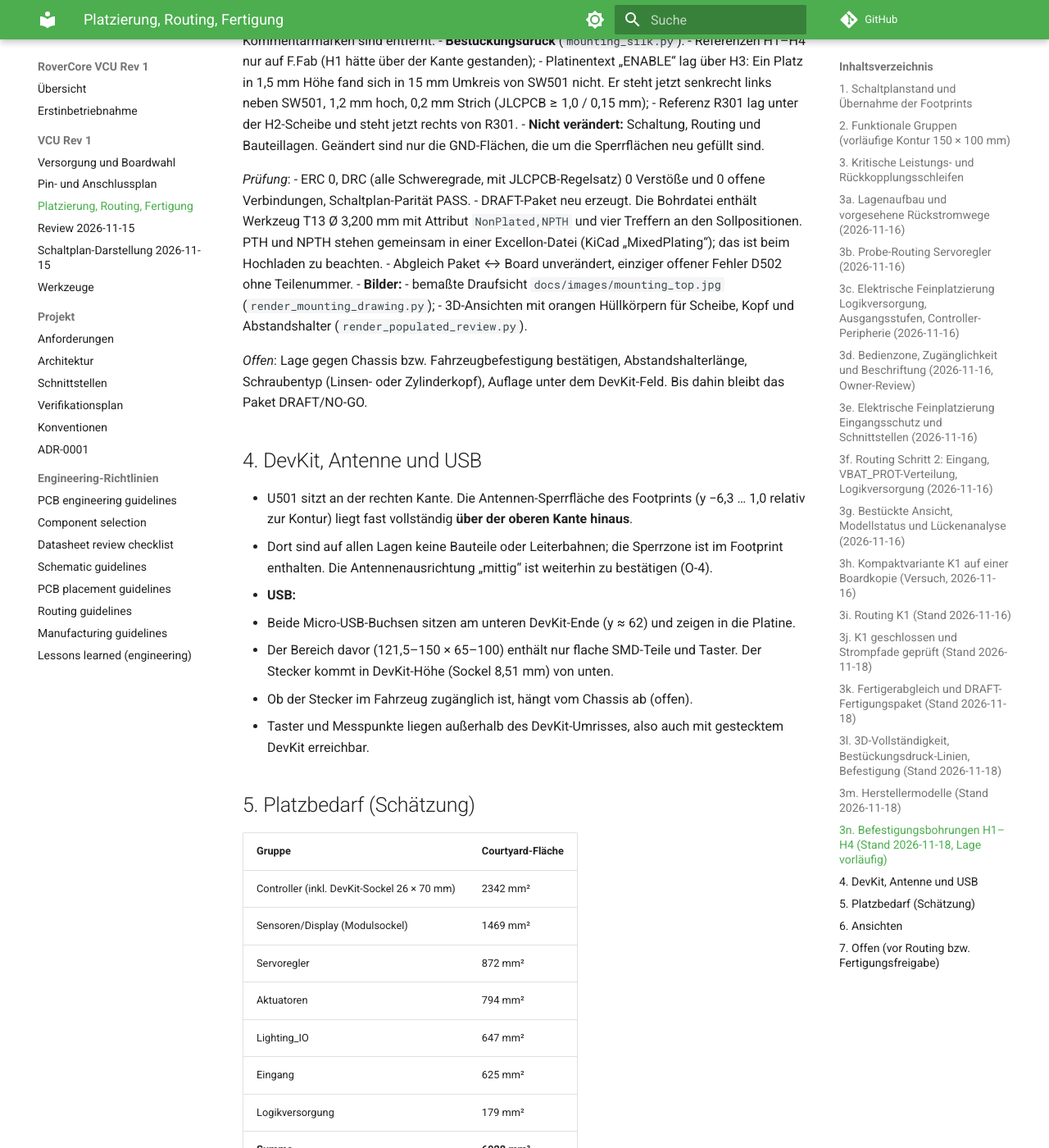
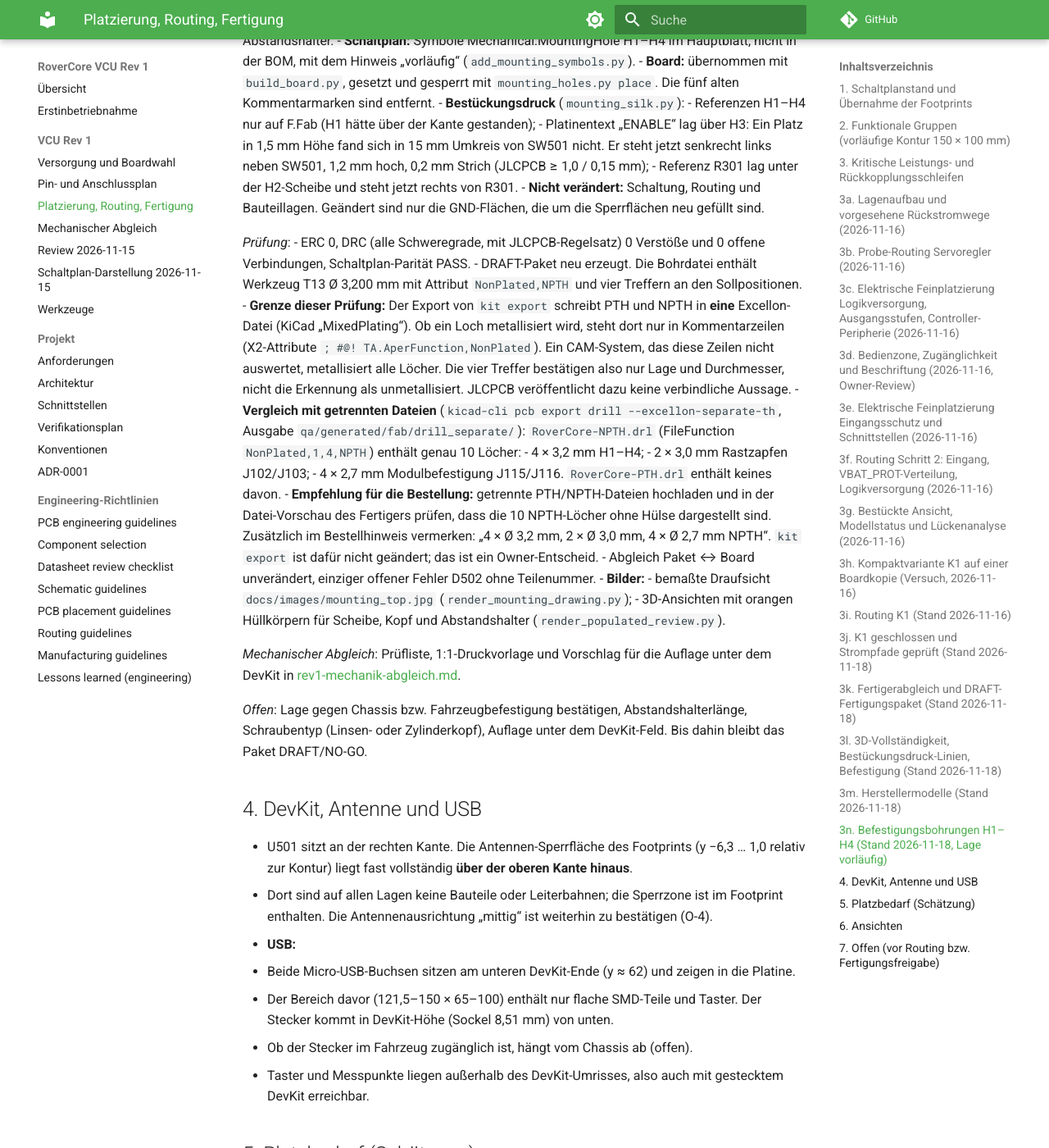
Before and after one commit to CagriCatik/RoverCore, an MkDocs documentation site: the page built from docs/vcu/rev1-platzierung.md, in a window 1280 px wide and 1400 px high, scrolled down 36262 px. Shown: the whole window at 82% size. Built offline with MkDocs 1.6.1 and Material for MkDocs 9.7.7, drawn with Linux system fonts in a browser that asks for light colours; comment, search, counter and statistics services are not loaded; some of the changed text lies outside the part shown.

Commit message:
Mechanical check list for the vehicle; report 3n: search result tied to its rules, NPTH recognition
Co-Authored-By: Claude Opus 5.5 <noreply@anthropic.com>

```diff
--- a/docs/vcu/rev1-platzierung.md
+++ b/docs/vcu/rev1-platzierung.md
@@ -1379,15 +1379,18 @@ bestätigen. Vier freie Stellen auf der Platine allein reichen dafür nicht.
 
 *Suche* (`hardware/scripts/mounting_holes.py search`, Raster 0,5 mm, ganze
 Platine):
-- Ohne Eingriff in Routing oder Platzierung gibt es **nur vier zulässige
-  Bereiche**: oben links, linke Kante Mitte, untere Kante Mitte, untere
-  rechte Ecke.
+- Unter den oben gewählten Abstandsregeln und ohne Umrouten fand die Suche
+  vier zulässige Bereiche: oben links, linke Kante Mitte, untere Kante Mitte,
+  untere rechte Ecke. Andere Regeln, etwa kleinere Abstände zu niedrigen
+  Bauteilen, eine andere Schraubengröße oder lokales Umrouten, können
+  weitere Stellen ergeben. Das ist eine Folge der Annahmen, keine
+  Eigenschaft der Platine.
 - **Oben rechts ist keine Bohrung möglich:** DevKit-Hülle samt Antenne bis
   zur Kante. Zwischen den DevKit-Buchsenleisten liegt ein dichter
   Signalkanal.
 - **Unten links:** LED-Stecker J108–J112 und die Logikversorgung.
-- Selbst mit erlaubtem Umrouten von Signalleitungen findet die Suche in der
-  rechten Hälfte nur (90…91 | 81).
+- Mit denselben Regeln, aber erlaubtem Umrouten von Signalleitungen, findet
+  die Suche in der rechten Hälfte nur (90…91 | 81).
 
 | Bohrung | Lage (K1) | nächstes Kupfer F/B | nächstes Leistungskupfer | Bemerkung |
 |---|---|---|---|---|
@@ -1427,9 +1430,27 @@ das DevKit wird vor dem Einbau gesteckt.
 - ERC 0, DRC (alle Schweregrade, mit JLCPCB-Regelsatz) 0 Verstöße und 0 offene
   Verbindungen, Schaltplan-Parität PASS.
 - DRAFT-Paket neu erzeugt. Die Bohrdatei enthält Werkzeug T13 Ø 3,200 mm mit
-  Attribut `NonPlated,NPTH` und vier Treffern an den Sollpositionen. PTH und
-  NPTH stehen gemeinsam in einer Excellon-Datei (KiCad „MixedPlating“); das
-  ist beim Hochladen zu beachten.
+  Attribut `NonPlated,NPTH` und vier Treffern an den Sollpositionen.
+- **Grenze dieser Prüfung:** Der Export von `kit export` schreibt PTH und
+  NPTH in **eine** Excellon-Datei (KiCad „MixedPlating“). Ob ein Loch
+  metallisiert wird, steht dort nur in Kommentarzeilen (X2-Attribute
+  `; #@! TA.AperFunction,NonPlated`). Ein CAM-System, das diese Zeilen nicht
+  auswertet, metallisiert alle Löcher. Die vier Treffer bestätigen also nur
+  Lage und Durchmesser, nicht die Erkennung als unmetallisiert. JLCPCB
+  veröffentlicht dazu keine verbindliche Aussage.
+- **Vergleich mit getrennten Dateien**
+  (`kicad-cli pcb export drill --excellon-separate-th`, Ausgabe
+  `qa/generated/fab/drill_separate/`): `RoverCore-NPTH.drl`
+  (FileFunction `NonPlated,1,4,NPTH`) enthält genau 10 Löcher:
+  - 4 × 3,2 mm H1–H4;
+  - 2 × 3,0 mm Rastzapfen J102/J103;
+  - 4 × 2,7 mm Modulbefestigung J115/J116.
+  `RoverCore-PTH.drl` enthält keines davon.
+- **Empfehlung für die Bestellung:** getrennte PTH/NPTH-Dateien hochladen
+  und in der Datei-Vorschau des Fertigers prüfen, dass die 10 NPTH-Löcher
+  ohne Hülse dargestellt sind. Zusätzlich im Bestellhinweis vermerken:
+  „4 × Ø 3,2 mm, 2 × Ø 3,0 mm, 4 × Ø 2,7 mm NPTH“. `kit export` ist dafür
+  nicht geändert; das ist ein Owner-Entscheid.
 - Abgleich Paket ↔ Board unverändert, einziger offener Fehler D502 ohne
   Teilenummer.
 - **Bilder:**
@@ -1437,6 +1458,9 @@ das DevKit wird vor dem Einbau gesteckt.
     (`render_mounting_drawing.py`);
   - 3D-Ansichten mit orangen Hüllkörpern für Scheibe, Kopf und
     Abstandshalter (`render_populated_review.py`).
+
+*Mechanischer Abgleich*: Prüfliste, 1:1-Druckvorlage und Vorschlag für die
+Auflage unter dem DevKit in [rev1-mechanik-abgleich.md](rev1-mechanik-abgleich.md).
 
 *Offen*: Lage gegen Chassis bzw. Fahrzeugbefestigung bestätigen,
 Abstandshalterlänge, Schraubentyp (Linsen- oder Zylinderkopf), Auflage unter dem
--- a/mkdocs.yml
+++ b/mkdocs.yml
@@ -31,6 +31,7 @@ nav:
       - Versorgung und Boardwahl: vcu/rev1-versorgung-und-boardwahl.md
       - Pin- und Anschlussplan: vcu/rev1-pin-und-anschlussplan.md
       - Platzierung, Routing, Fertigung: vcu/rev1-platzierung.md
+      - Mechanischer Abgleich: vcu/rev1-mechanik-abgleich.md
       - Review 2026-11-15: vcu/rev1-review-2026-11-15.md
       - Schaltplan-Darstellung 2026-11-15: vcu/reviews/2026-11-15-schematic-layout.md
       - Werkzeuge: vcu/tooling-integration.md
```
Also changed, not shown: README.md (+5 -1 lines), docs/vcu/rev1-mechanik-abgleich.md (added, +68 -0 lines).
